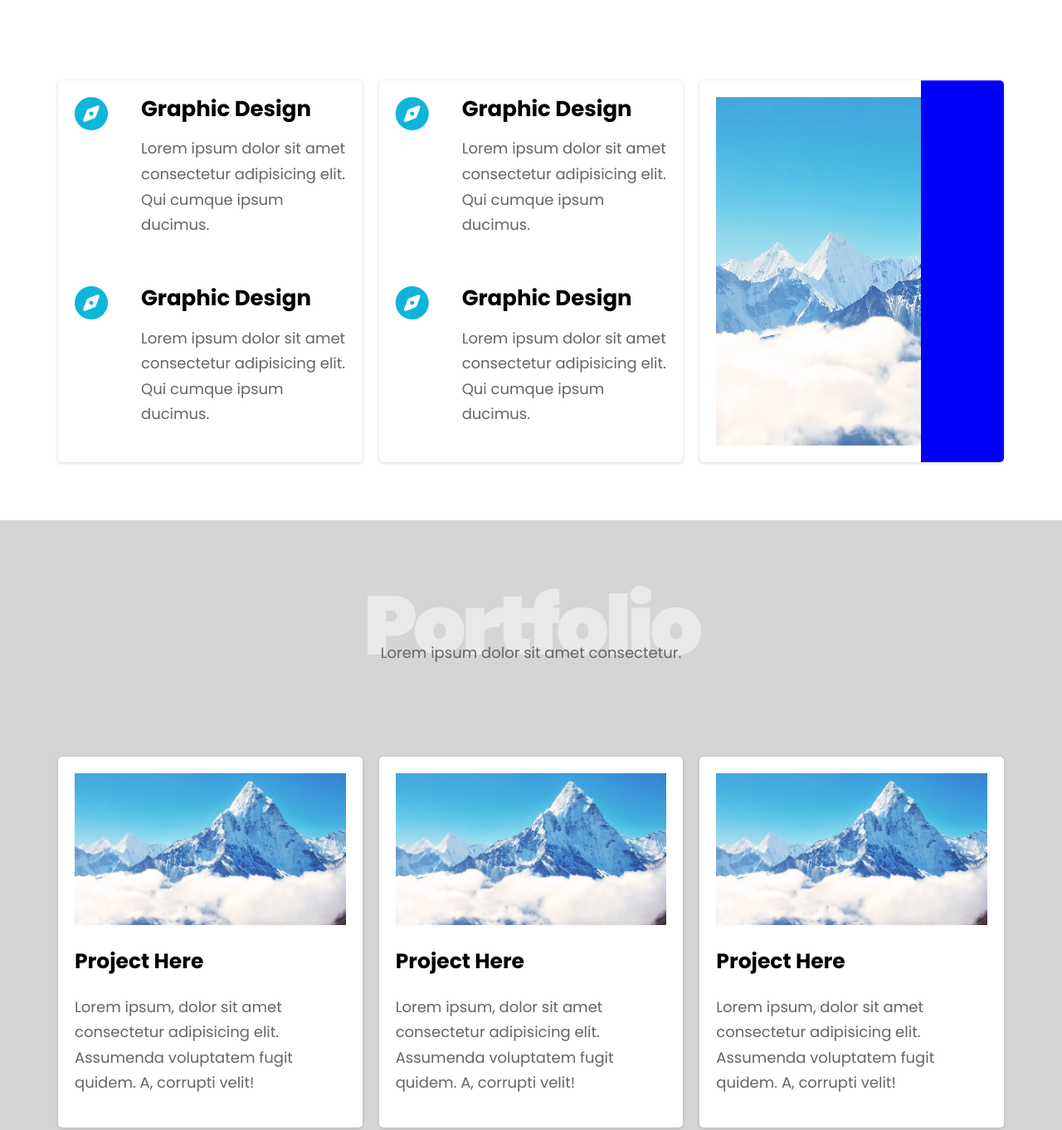
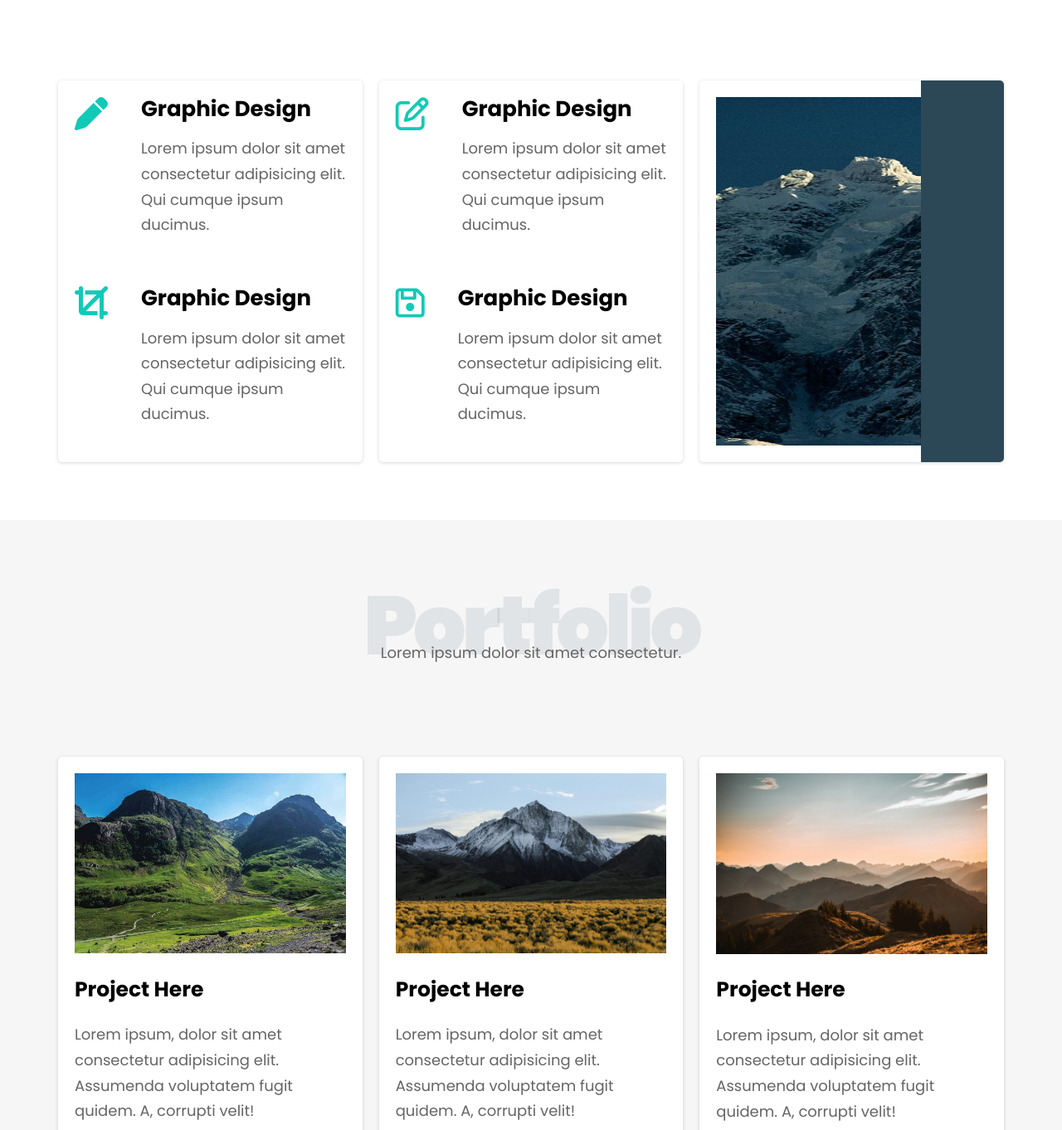
Before and after one commit to Mohammad-Echaary/Leon---PSD-Agency-Template, a plain HTML site: page index.html in a window 1280 px wide. Shown: the part 1438-2800 px from the top of the page at 83% size. Drawn offline with Linux system fonts and the light colour scheme.

Commit message:
new commit

```diff
--- a/css/index.css
+++ b/css/index.css
@@ -11,10 +11,10 @@ body {
   --boxShadow: rgba(0, 0, 0, 0.16) 0px 1px 4px;
   --transition: 0.3s;
   --hoverColor: rgb(207, 202, 202);
-  --mainColor: rgb(13, 181, 219);
+  --mainColor: #10cab7;
   --boxShadowHover: rgba(0, 0, 0, 0.35) 0px 5px 15px;
-  --darkBlue: blue;
-  --grey: rgb(214, 212, 212);
+  --darkBlue: #2c4755;
+  --grey: #f6f6f6;
 }
 .section {
   padding-top: 70px;
@@ -26,7 +26,7 @@ body {
   left: 0;
   width: 100%;
   height: 100%;
-  background-color: rgba(0, 0, 0, 0.7);
+  background-color: rgba(44, 71, 85, 0.8);
 }
 p {
   line-height: 1.7;
@@ -63,7 +63,7 @@ img {
   font-weight: 900;
   font-size: 100px;
   margin: 0;
-  color: rgb(234, 233, 233);
+  color: rgba(44, 71, 85, 0.1);
 }
 @media (max-width: 767px) {
   .header h1 {
@@ -184,9 +184,9 @@ header .container nav ul li a:hover {
   position: relative;
 }
 .content .text {
-  color: white;
   position: relative;
   text-align: center;
+  color: white;
 }
 .content .text h1 {
   font-size: 80px;
@@ -199,7 +199,9 @@ header .container nav ul li a:hover {
     font-weight: 500;
   }
 }
-
+.content .text p {
+  color: rgb(202, 201, 201);
+}
 .ideas .container .box {
   text-align: center;
 }
--- a/index.html
+++ b/index.html
@@ -50,7 +50,7 @@
     <div class="ideas section">
       <div class="container grid">
         <div class="box">
-          <i class="fa-solid fa-compass"></i>
+          <i class="fa-solid fa-lightbulb"></i>
           <h3>tell us your ideas</h3>
           <p>
             Lorem ipsum dolor sit amet consectetur adipisicing elit. Minima
@@ -66,7 +66,7 @@
           </p>
         </div>
         <div class="box">
-          <i class="fa-solid fa-compass"></i>
+          <i class="fa-solid fa-envelope"></i>
           <h3>tell us your ideas</h3>
           <p>
             Lorem ipsum dolor sit amet consectetur adipisicing elit. Minima
@@ -83,7 +83,7 @@
       <div class="container grid">
         <div class="box">
           <div class="childBox">
-            <i class="fa-solid fa-compass"></i>
+            <i class="fa-solid fa-pen"></i>
             <div class="text">
               <h4>graphic design</h4>
               <p>
@@ -93,7 +93,7 @@
             </div>
           </div>
           <div class="childBox">
-            <i class="fa-solid fa-compass"></i>
+            <i class="fa-solid fa-crop"></i>
             <div class="text">
               <h4>graphic design</h4>
               <p>
@@ -105,7 +105,7 @@
         </div>
         <div class="box">
           <div class="childBox">
-            <i class="fa-solid fa-compass"></i>
+            <i class="fa-regular fa-pen-to-square"></i>
             <div class="text">
               <h4>graphic design</h4>
               <p>
@@ -115,7 +115,7 @@
             </div>
           </div>
           <div class="childBox">
-            <i class="fa-solid fa-compass"></i>
+            <i class="fa-regular fa-floppy-disk"></i>
             <div class="text">
               <h4>graphic design</h4>
               <p>
@@ -126,7 +126,7 @@
           </div>
         </div>
         <div class="box">
-          <img src="./images/home.webp" alt="" />
+          <img src="./images/seven.avif" alt="" />
         </div>
       </div>
     </div>
@@ -137,7 +137,7 @@
       </div>
       <div class="container grid">
         <div class="box">
-          <img src="./images/home.webp" alt="" />
+          <img src="./images/one.jpg" alt="" />
           <div class="text">
             <h3>project here</h3>
             <p>
@@ -147,7 +147,7 @@
           </div>
         </div>
         <div class="box">
-          <img src="./images/home.webp" alt="" />
+          <img src="./images/tow.jpg" alt="" />
           <div class="text">
             <h3>project here</h3>
             <p>
@@ -157,7 +157,7 @@
           </div>
         </div>
         <div class="box">
-          <img src="./images/home.webp" alt="" />
+          <img src="./images/three.jpg" alt="" />
           <div class="text">
             <h3>project here</h3>
             <p>
```
Also changed, not shown: images/one.jpg (added), images/seven.avif (added), images/six.jpg (added), images/three.jpg (added), images/tow.jpg (added), 1 other file.
